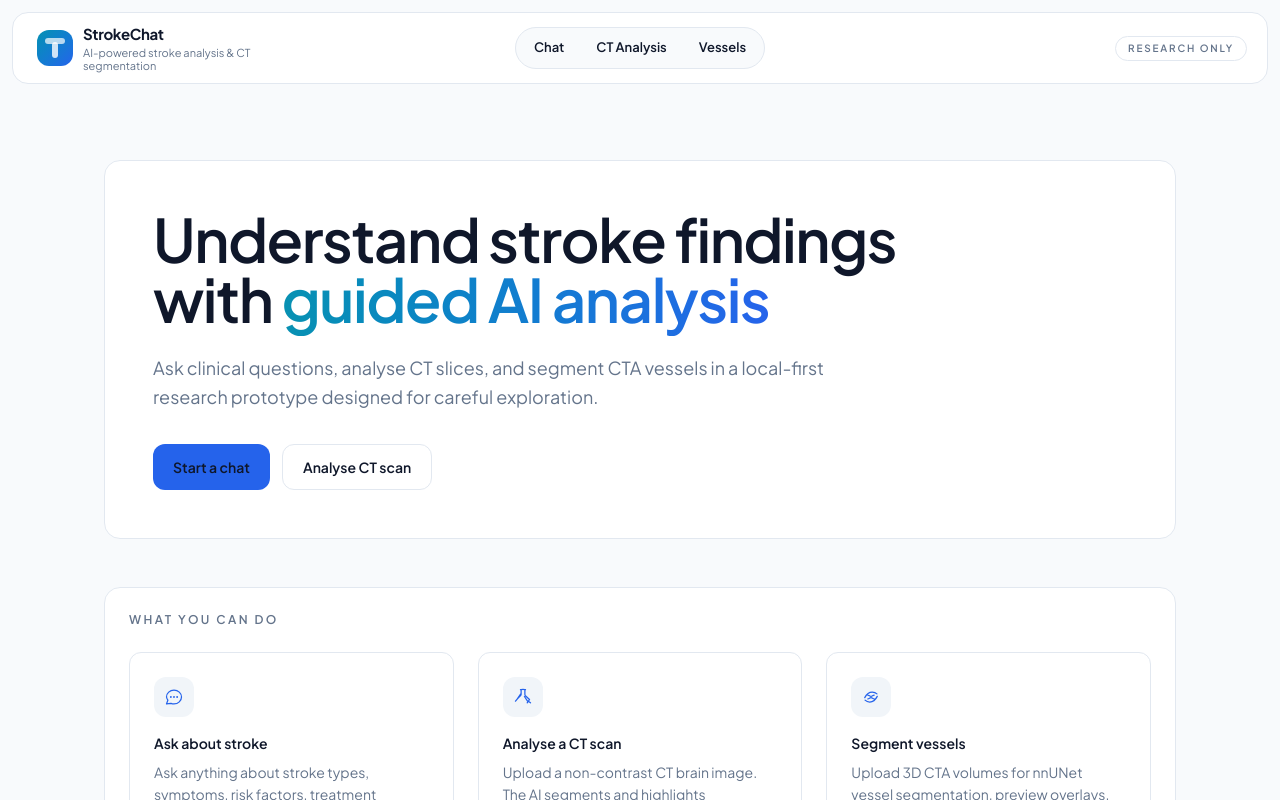
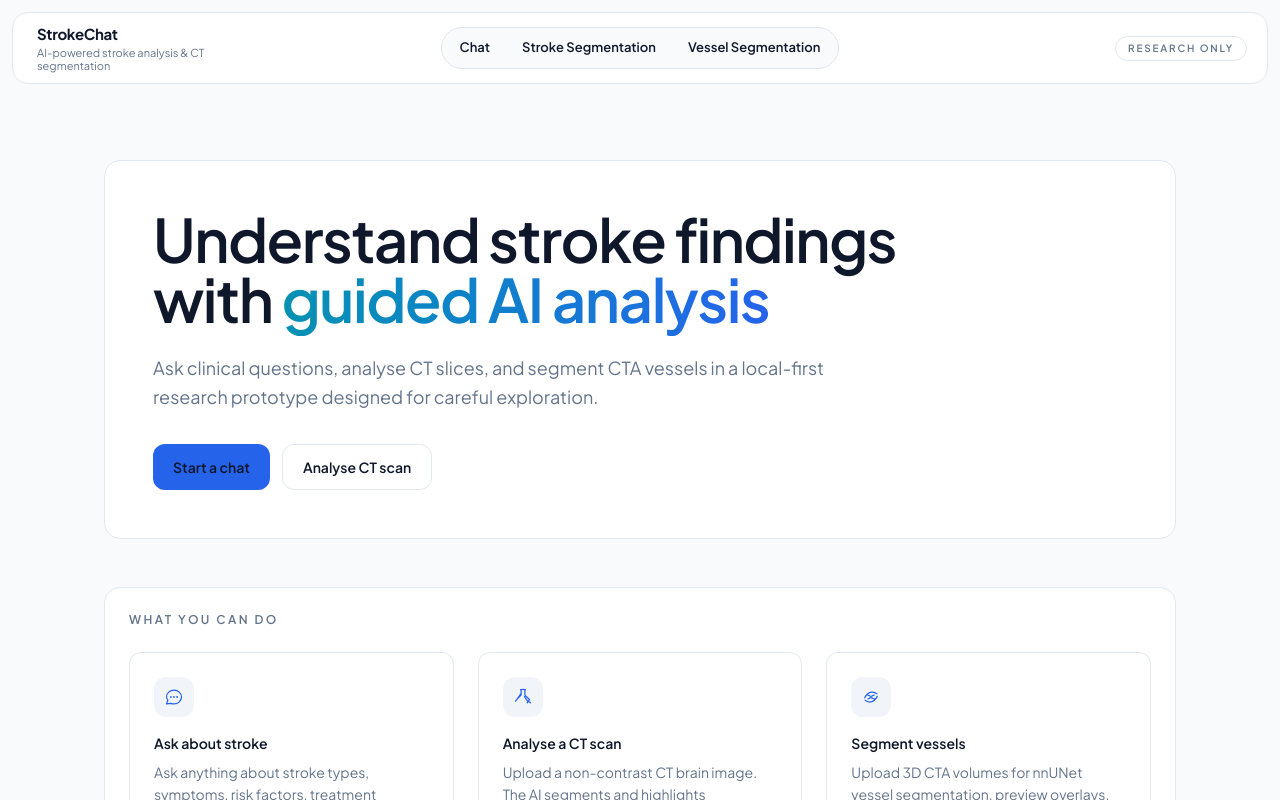
Before and after one commit to artgun66/StrokeChat, a Next.js app in the folder frontend/apps/product/: page / in a window 1280 px wide. Built offline with nearby package versions, Linux system fonts and the light colour scheme.

Commit message:
style(nav): drop T-glyph logo mark; rename nav to Stroke/Vessel Segmentation
- Remove the decorative T-shaped logo mark beside the StrokeChat wordmark.
- 'CT Analysis' -> 'Stroke Segmentation'; 'Vessels' -> 'Vessel Segmentation'.

```diff
--- a/frontend/apps/product/src/app/layout.tsx
+++ b/frontend/apps/product/src/app/layout.tsx
@@ -31,13 +31,6 @@ export default function RootLayout({
               className="group min-w-0 justify-self-start rounded-2xl px-1 py-0.5 transition hover:bg-slate-100/80 focus-visible:outline-none focus-visible:ring-2 focus-visible:ring-[var(--focus-ring)] focus-visible:ring-offset-2"
             >
               <div className="flex items-center gap-2.5">
-                <span
-                  className="relative h-9 w-9 shrink-0 overflow-hidden rounded-xl bg-gradient-to-br from-[var(--accent-2)] to-[var(--accent)]"
-                  aria-hidden
-                >
-                  <span className="absolute inset-x-2 top-2 h-1.5 rounded-full bg-white/70" />
-                  <span className="absolute bottom-2 left-1/2 h-4 w-1.5 -translate-x-1/2 rounded-full bg-white/80" />
-                </span>
                 <div className="min-w-0">
                   <div className="text-[15px] font-bold tracking-tight text-[var(--text)]">
                     StrokeChat
@@ -53,8 +46,8 @@ export default function RootLayout({
               aria-label="Main"
             >
               <NavLink href="/threads">Chat</NavLink>
-              <NavLink href="/biomedparse">CT Analysis</NavLink>
-              <NavLink href="/vessel-segmentation">Vessels</NavLink>
+              <NavLink href="/biomedparse">Stroke Segmentation</NavLink>
+              <NavLink href="/vessel-segmentation">Vessel Segmentation</NavLink>
             </nav>
             <div
               className="hidden justify-self-end rounded-full border border-[var(--border)] px-3 py-1 text-right text-[10px] font-semibold uppercase tracking-[0.18em] text-[var(--muted)] md:block"
```
